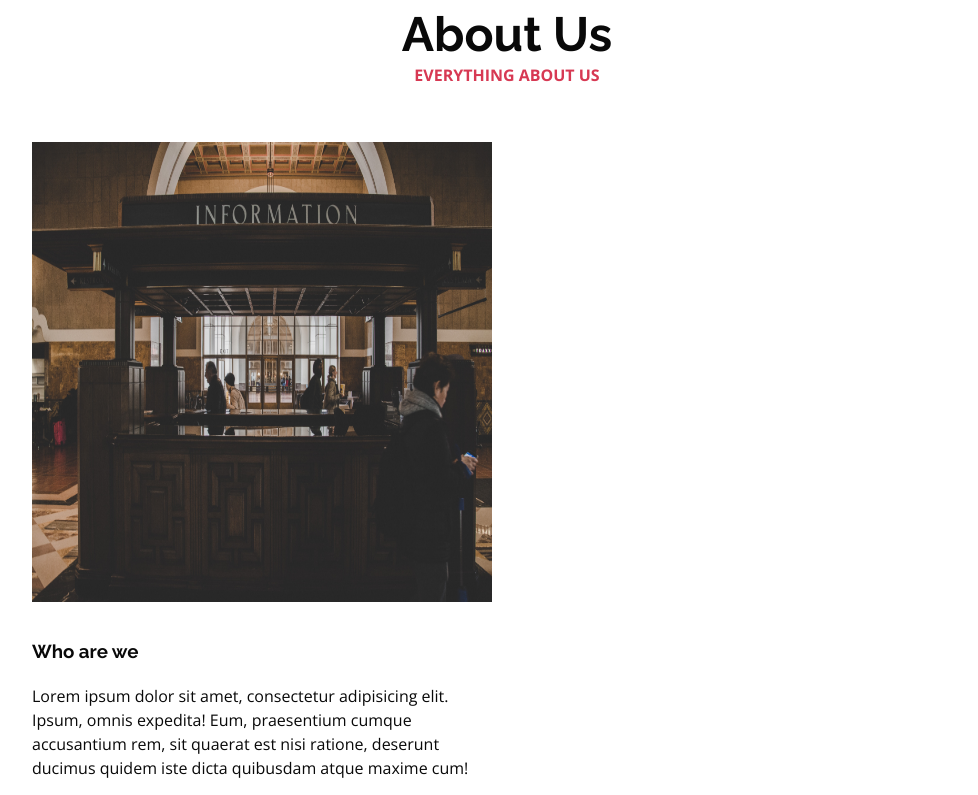
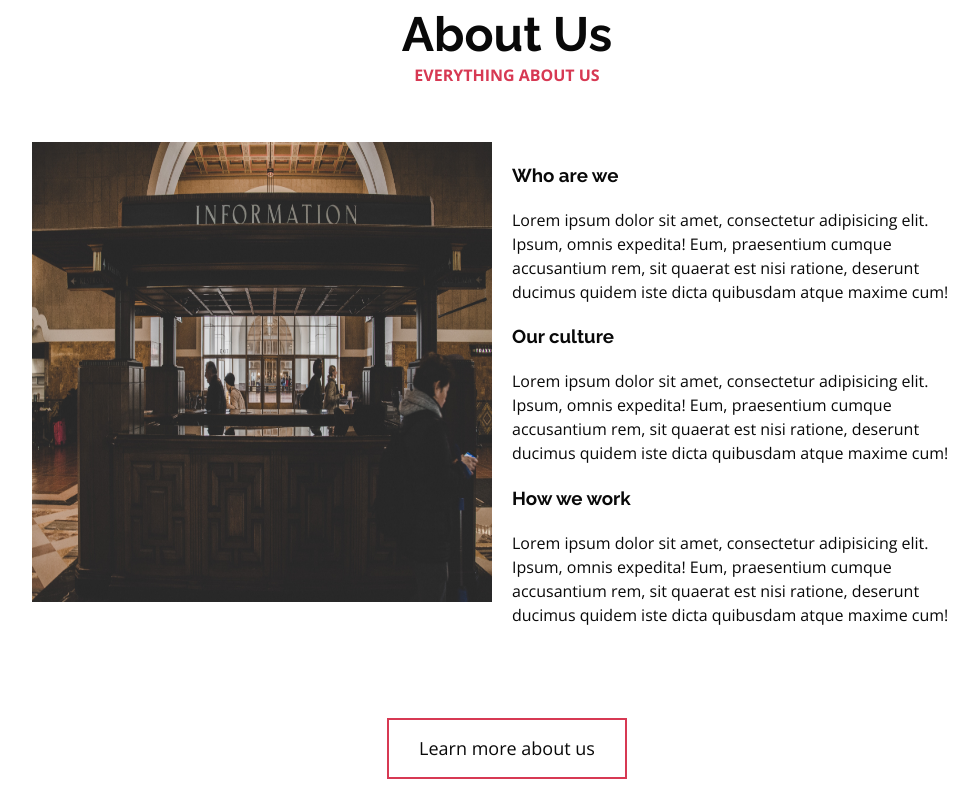
Before and after one commit to OVECJOE/alx-frontend-for-fun, a plain HTML site: page flexbox/index.html in a window 1280 px wide. Shown: the part 1500-2295 px from the top of the page, without its empty margins (133-1111 px from the left). Drawn offline with nearby package versions, Linux system fonts and the light colour scheme.

Commit message:
Task 0 done

```diff
--- a/flexbox/0-styles.css
+++ b/flexbox/0-styles.css
@@ -367,10 +367,13 @@ a:active {
       ============================= */
 
 ul.row {
-    display: flex;
     margin: 0;
     padding: 0;
     list-style: none;
+}
+
+.row {
+    display: flex;
 }
 
 [class*='col-'] {
```
